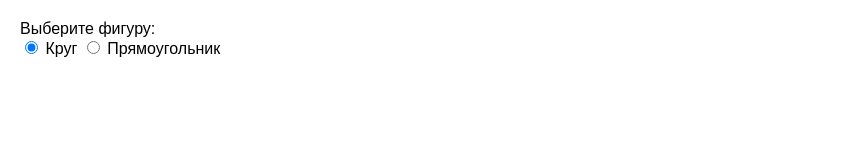
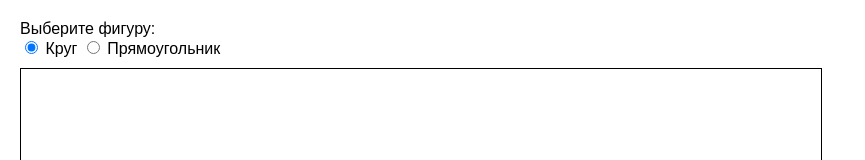
Before and after one commit to ritfer/PIIS, a plain HTML site: page lab8/index.html in a window 1280 px wide. Shown: the top 160 px of the page, without its empty margins (0-865 px from the left). Drawn offline with Linux system fonts and the light colour scheme.

Commit message:
Update index.html

```diff
--- a/lab8/index.html
+++ b/lab8/index.html
@@ -21,10 +21,9 @@
 </div>
 
 <div id="drawing_area">
-  <svg id="drawing-area" width="800" height="600"></svg>
+  <canvas id="drawing-area" width="800" height="600"></canvas>
 </div>
 
 <script src="script.js"></script>
-
 </body>
 </html>
```
